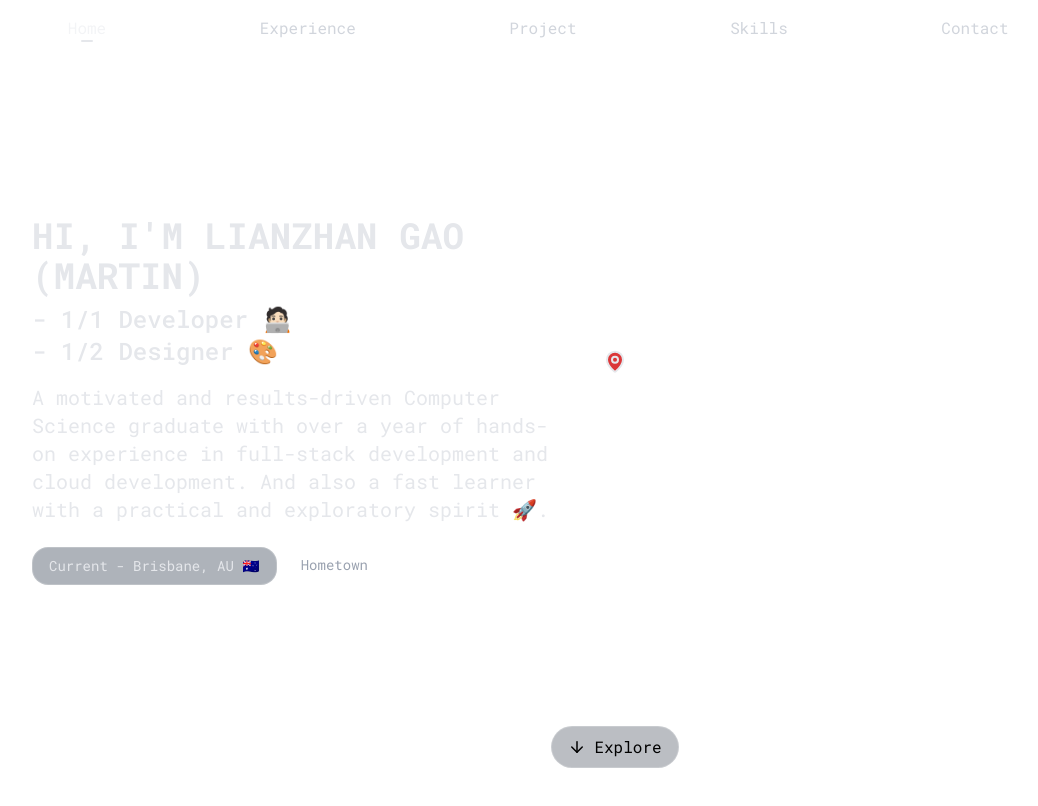
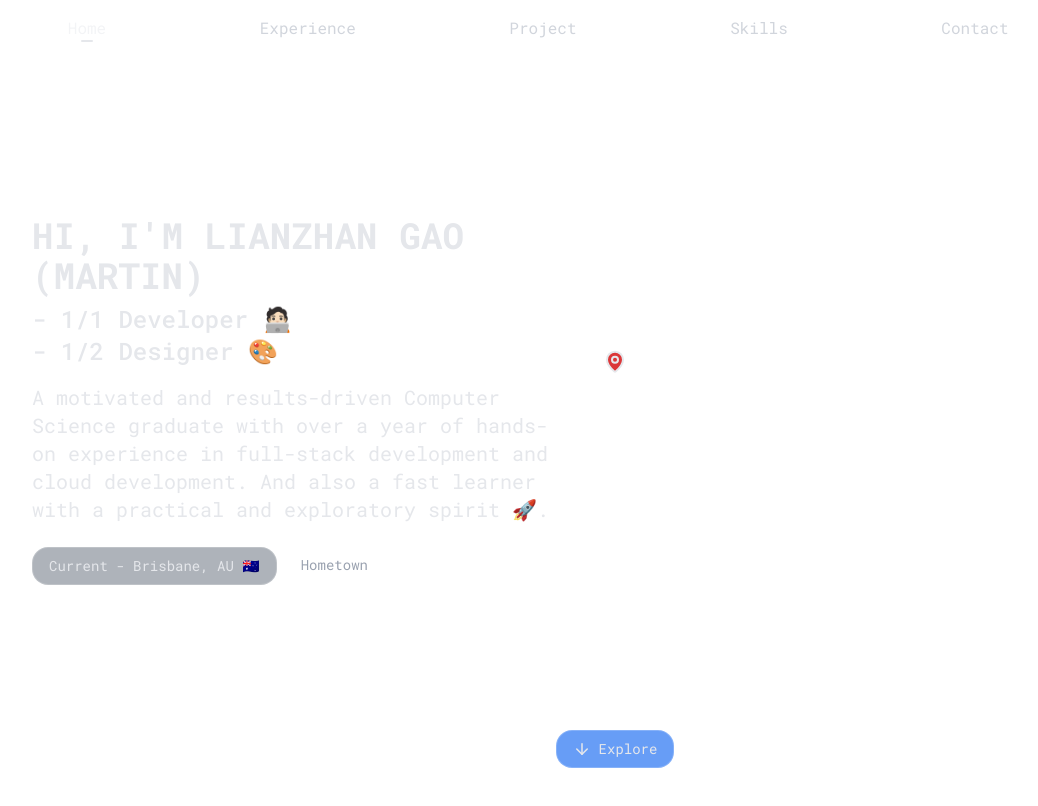
Before and after one commit to Martin-Lianzhan-Gao/Portfolio_3d, a Next.js app: page / in a window 1280 px wide. Shown: the top 806 px of the page, without its empty margins (25-1063 px from the left). Built offline with nearby package versions, Linux system fonts and the light colour scheme; no server answers.

Commit message:
Feat(navigation-button): optimize font display and background

```diff
--- a/src/components/navigation-button.tsx
+++ b/src/components/navigation-button.tsx
@@ -9,7 +9,7 @@ type NavigationButtonProps = {
 const NavigationButton = ({ text, isLastPart}: NavigationButtonProps) => {
     return (
         <button
-            className="flex flex-row items-center justify-center px-4 py-2 mt-4 border border-white/20 bg-gray-800/30 rounded-3xl backdrop-blur-2xl hover:bg-gray-700/40 active:bg-gray-700/40 transition-colors duration-200 text-md font-roboto-mono"
+            className="flex flex-row items-center justify-center px-4 py-2 mt-4 border border-white/20 bg-[#4285F4]/80 rounded-2xl backdrop-blur-2xl hover:bg-[#4285F4]/60 active:bg-[#4285F4]/60 transition-colors duration-200 text-md font-roboto-mono text-gray-200 text-sm 2xl:text-xl"
         >
             {isLastPart ? <ArrowUp size={18} /> : <ArrowDown size={18} />}
             <span className="ml-2">{text}</span>
```
